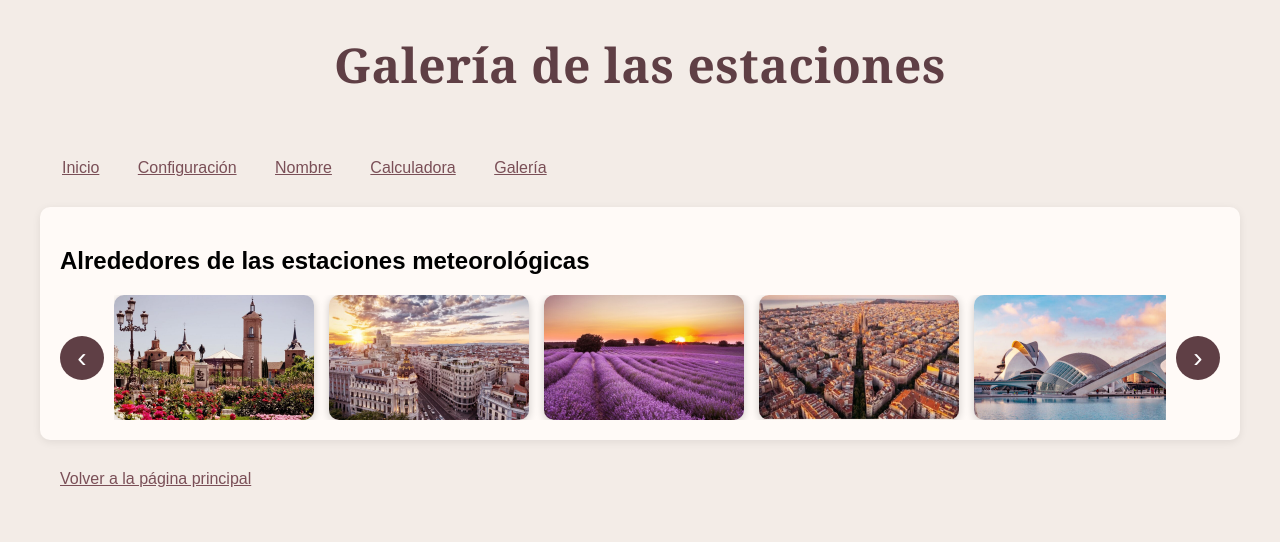
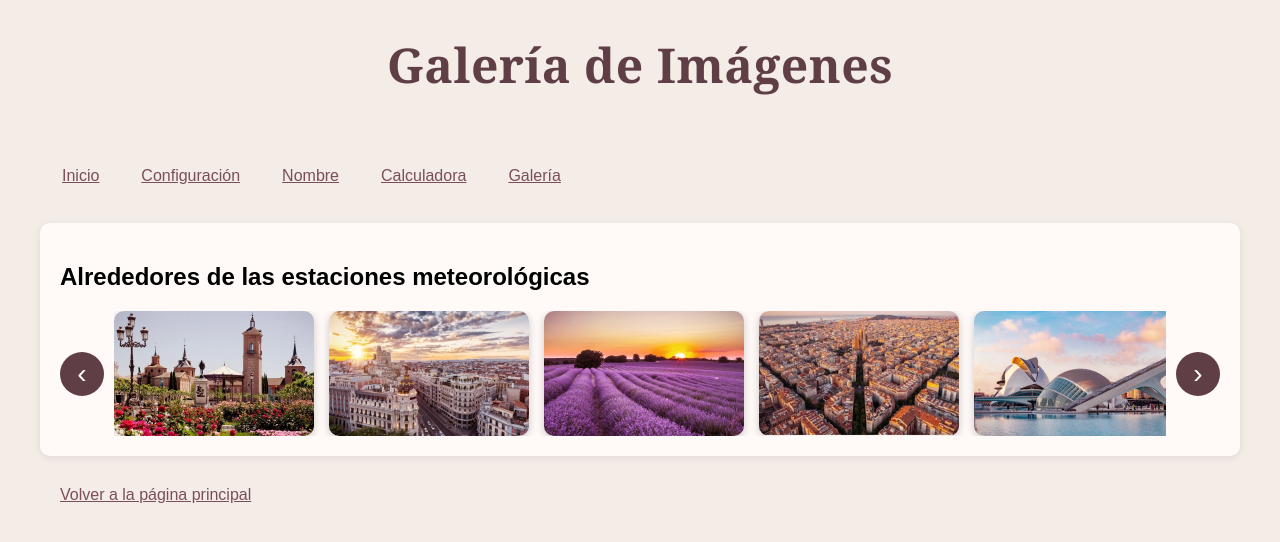
Before and after one commit to nataliasabrosoUAH/Servicios_Telematicos, a plain HTML site: page PRACTICA1_SmartRoom/galeria.html in a window 1280 px wide. Drawn offline with nearby package versions, Linux system fonts and the light colour scheme.

Commit message:
Mejoro espacio menú

```diff
--- a/PRACTICA1_SmartRoom/css/iroom.css
+++ b/PRACTICA1_SmartRoom/css/iroom.css
@@ -25,6 +25,10 @@ footer {
 nav {
     grid-column: 1;
     padding: 10px;
+    display: flex;
+    flex-wrap: wrap;
+    align-items: center;
+    gap: 12px 8px;
 }
 nav a {
     margin-right: 10px;
--- a/PRACTICA1_SmartRoom/galeria.html
+++ b/PRACTICA1_SmartRoom/galeria.html
@@ -13,7 +13,7 @@
 <body>
 <main>
     <header>
-        <h1>Galería de las estaciones</h1>
+        <h1>Galería de Imágenes</h1>
     </header>
 
     <nav>
```
